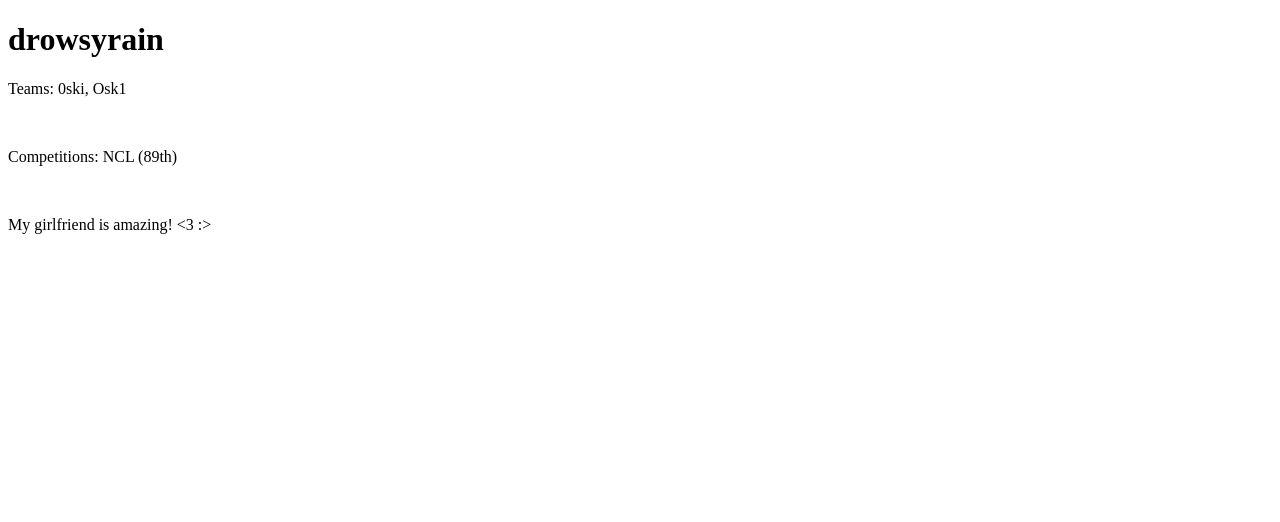
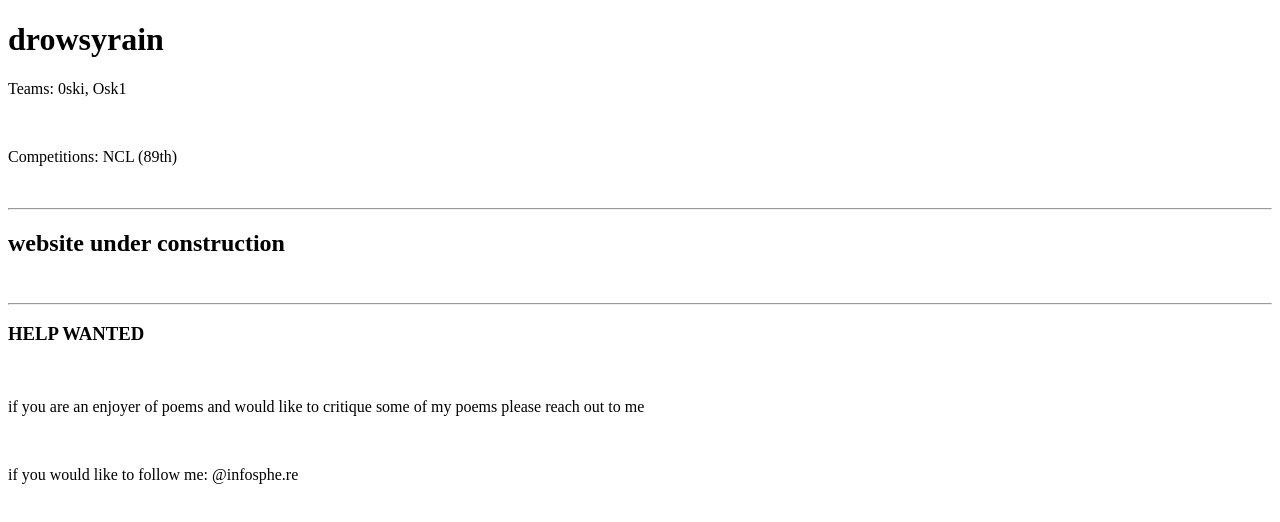
Before and after one commit to adrianlsegura/drowsyrain.github.io, a plain HTML site: page index.html in a window 1280 px wide. Drawn offline with Linux system fonts and the light colour scheme.

Commit message:
Added under construction msg and help wanted banner

```diff
--- a/index.html
+++ b/index.html
@@ -6,6 +6,15 @@
 <br>
 <p>Competitions: NCL (89th)</p>
 <br>
-<p>My girlfriend is amazing! &lt3 :&gt<p>
+<hr>
+<h2>website under construction</h2>
+<br>
+<hr>
+<h3>HELP WANTED</h3>
+<br>
+<p>if you are an enjoyer of poems and would like to critique some of my poems please reach out to me</p>
+<br>
+<p>if you would like to follow me: @infosphe.re</p>
+
 </body>
 </html>
```
